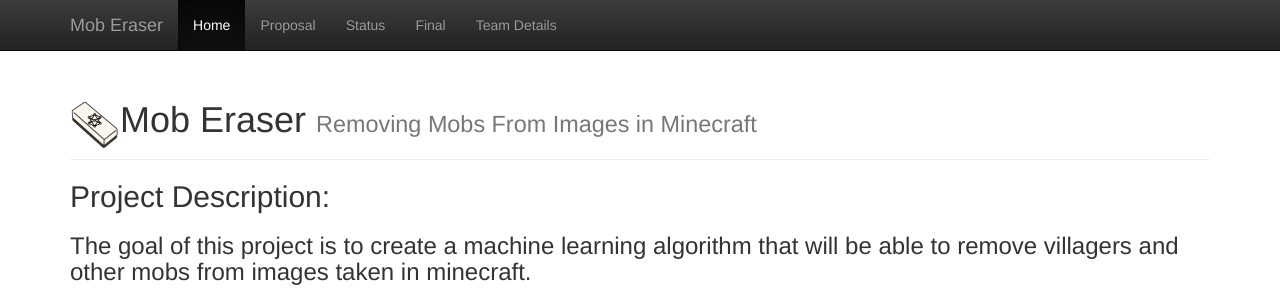
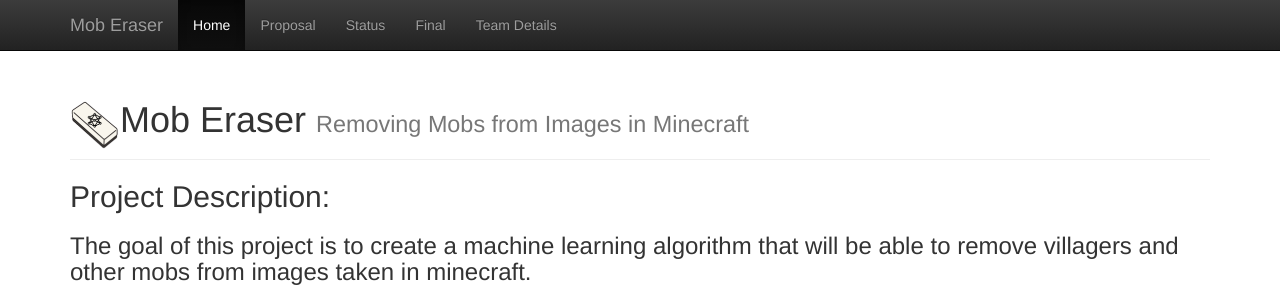
Before and after one commit to CoderMisha/175Temp, a Jekyll site: the page built from docs/index.md, in a window 1280 px wide and 900 px high. Shown: the top 293 px of the window. Built offline with Jekyll 4.4.1, drawn with Linux system fonts in a browser that asks for light colours.

Commit message:
Update _config.yml

```diff
--- a/docs/_config.yml
+++ b/docs/_config.yml
@@ -2,7 +2,7 @@
 # site.title
 
 title:    'Mob Eraser'
-subtitle: 'Removing Mobs From Images in Minecraft'
+subtitle: 'Removing Mobs from Images in Minecraft'
 
 
 #########################
```
